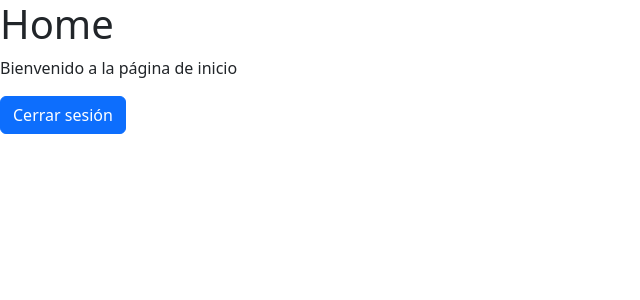
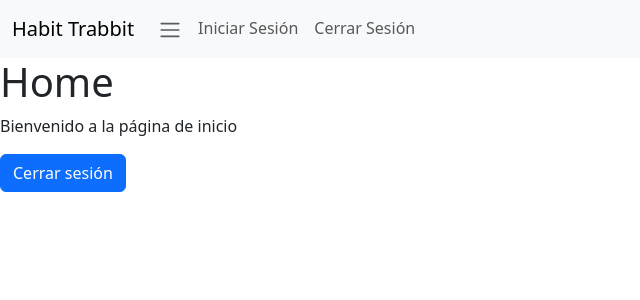
Before and after one commit to rcsrn/HabitTracker, a Django app: page / in a window 1280 px wide. Shown: the top 300 px of the page, without its empty margins (0-640 px from the left). Run offline with Django 5.2, Linux system fonts and the light colour scheme.

Commit message:
add navbar

```diff
--- a/templates/base.html
+++ b/templates/base.html
@@ -9,7 +9,7 @@
 </head>
 
 <body>
-
+    {% include 'navbar.html' %}
     {%block content%}
 
 
--- /dev/null
+++ b/templates/navbar.html
@@ -0,0 +1,18 @@
+
+
+<nav class="navbar navbar-expand-lg bg-body-tertiary">
+    <div class="container-fluid">
+      <!-- <a class="navbar-brand" href="#">Habit Trabbit</a> -->
+       <div class="navbar-brand">Habit Trabbit</div>
+      <button class="navbar-toggler" type="button" data-bs-toggle="collapse" data-bs-target="#navbarNavAltMarkup" aria-controls="navbarNavAltMarkup" aria-expanded="false" aria-label="Toggle navigation">
+        <span class="navbar-toggler-icon"></span>
+      </button>
+      <div class="collapse navbar-collapse" id="navbarNavAltMarkup">
+        <div class="navbar-nav">
+          <a class="nav-link active" aria-current="page" href="#"><span class="navbar-toggler-icon"></span> </a>
+          <a class="nav-link" href="#">Iniciar Sesión</a>
+          <a class="nav-link" href="#">Cerrar Sesión</a>
+        </div>
+      </div>
+    </div>
+  </nav>
```
